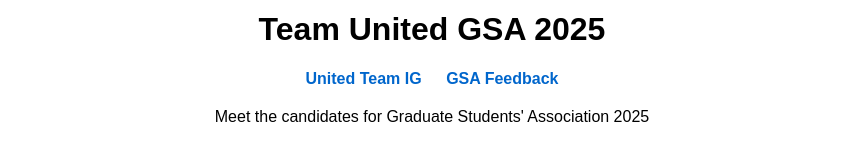
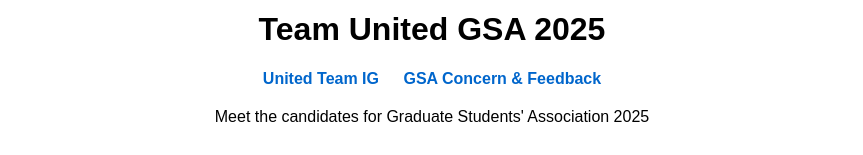
Before and after one commit to Elensbagira/Carleton_GSA_Elections, a plain HTML site: page index.html in a window 1280 px wide. Shown: the part 184-339 px from the top of the page, without its empty margins (208-1071 px from the left). Drawn offline with Linux system fonts and the light colour scheme.

Commit message:
Update index.html

```diff
--- a/index.html
+++ b/index.html
@@ -58,7 +58,7 @@
         <h1>Team United GSA 2025</h1>
         <div class="global-links">
             <a href="https://www.instagram.com/united_gsa/" target="_blank">United Team IG</a>
-            <a href="https://docs.google.com/forms/d/e/1FAIpQLSd8mYrNu1dlzD8y_9HcOq3lcVfZDbfmFBWJh0DHkt-yQQsCGQ/viewform" target="_blank">GSA Feedback</a>
+            <a href="https://docs.google.com/forms/d/e/1FAIpQLSd8mYrNu1dlzD8y_9HcOq3lcVfZDbfmFBWJh0DHkt-yQQsCGQ/viewform" target="_blank">GSA Concern & Feedback</a>
         </div>
         <p>Meet the candidates for Graduate Students' Association 2025</p>
     </header>
```
